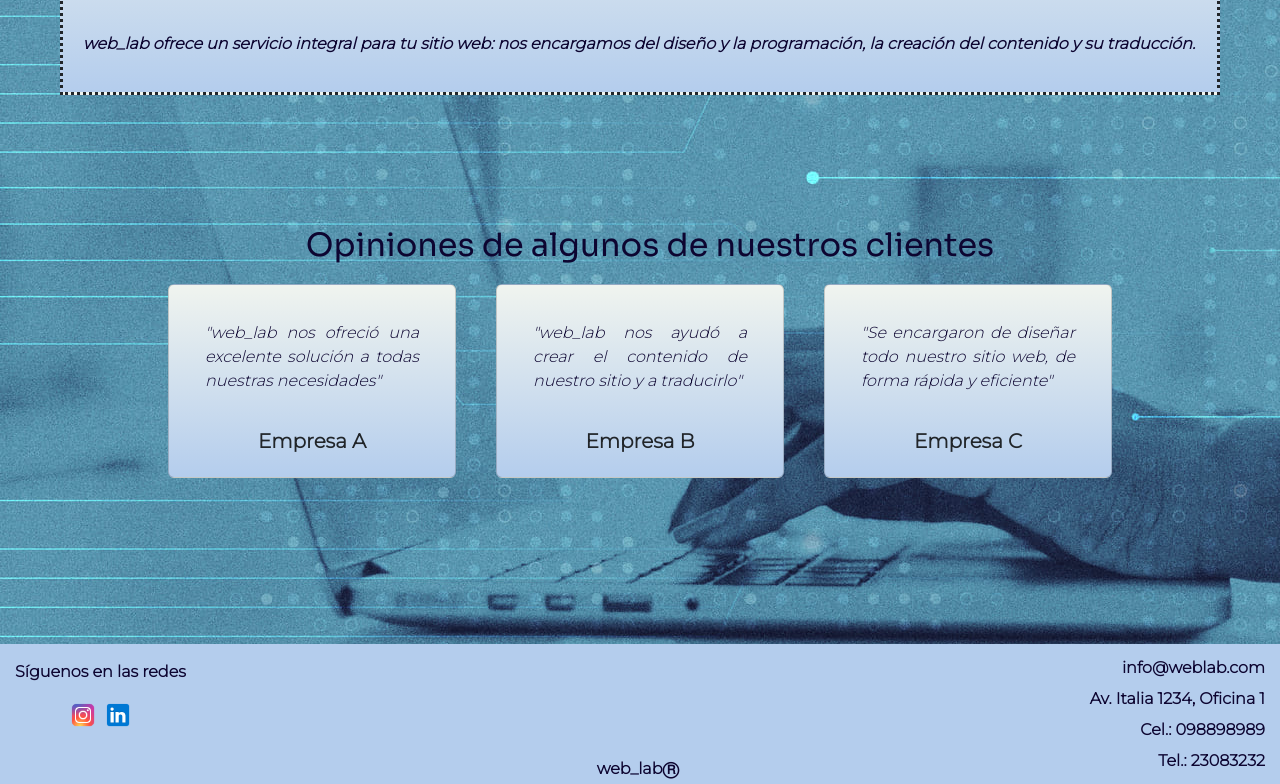
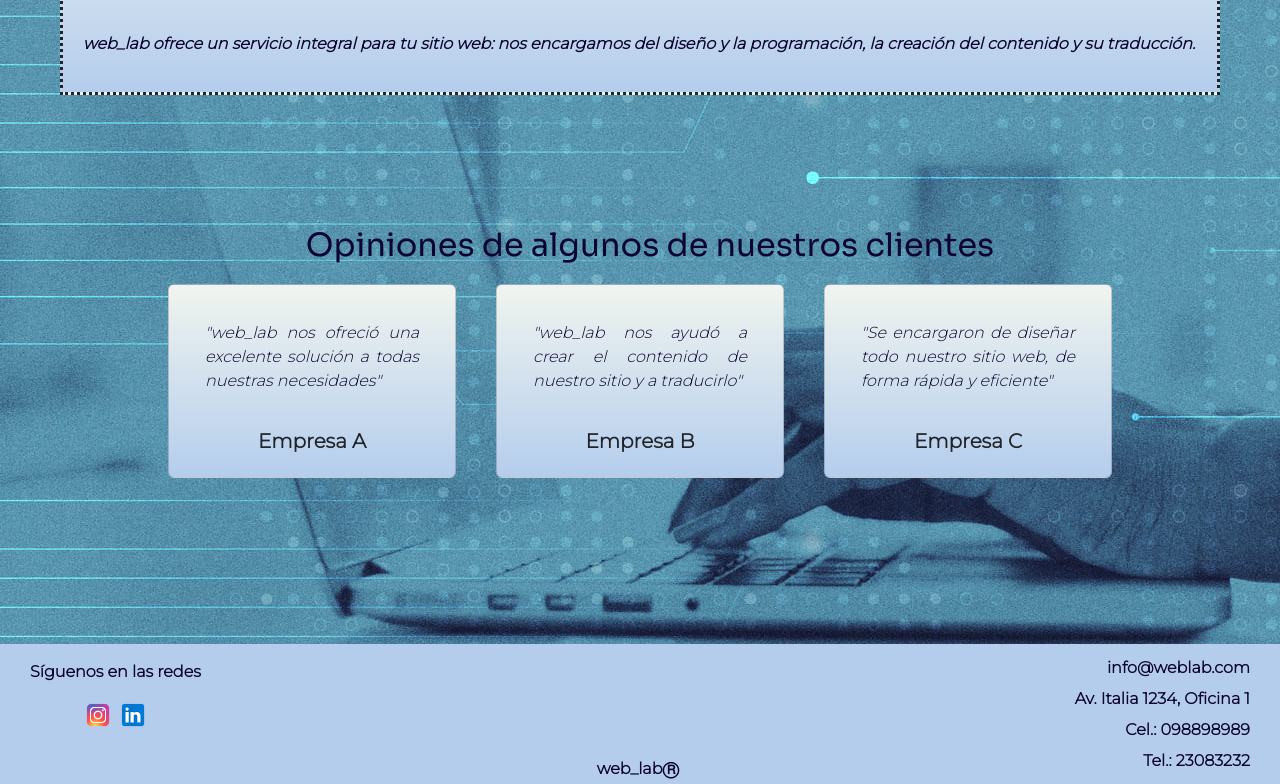
Before and after one commit to ManuelSanson/ProyectoFinal-web_lab, a website: page index.html in a window 1280 px wide. Shown: the part 359-1143 px from the top of the page. Drawn offline with nearby package versions, Linux system fonts and the light colour scheme.

Commit message:
arreglo footer

```diff
--- a/scss/layout/_footer.scss
+++ b/scss/layout/_footer.scss
@@ -6,8 +6,8 @@
     color: $letraOscura;
     font-weight: bold;
     font-family: $fontTexto;
-    padding-left: 15px;
-    padding-right: 15px;
+    padding-left: 30px;
+    padding-right: 30px;
     .redes{
         text-align: center;
         .logo-redes img{
```
Also changed, not shown: css/style.css.
